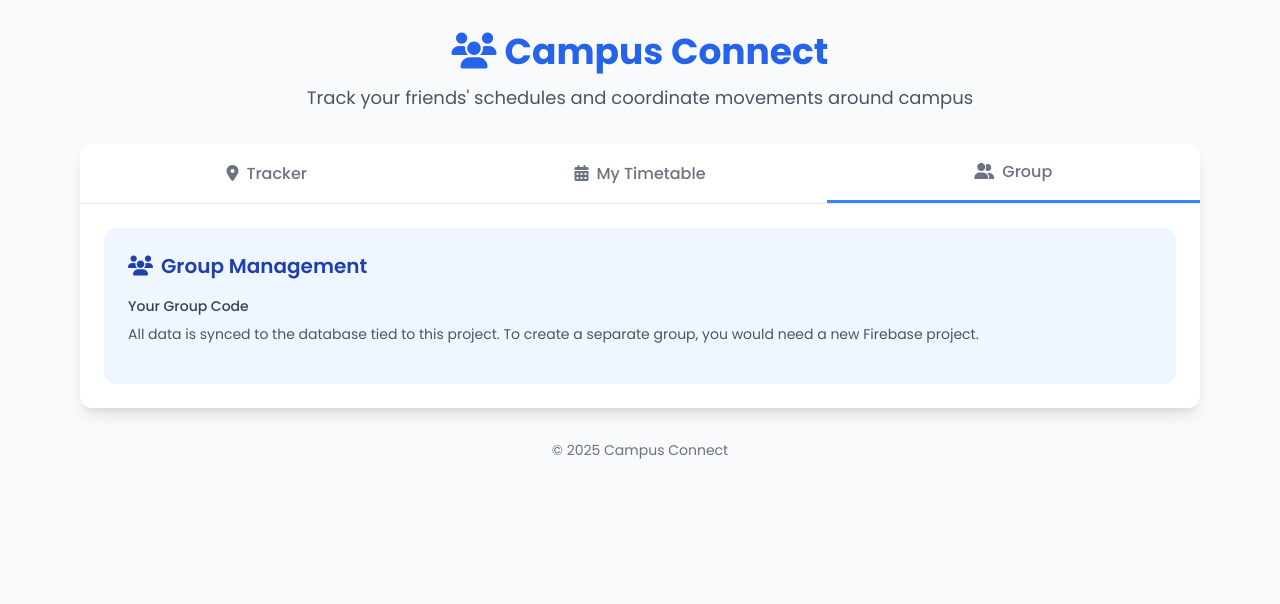
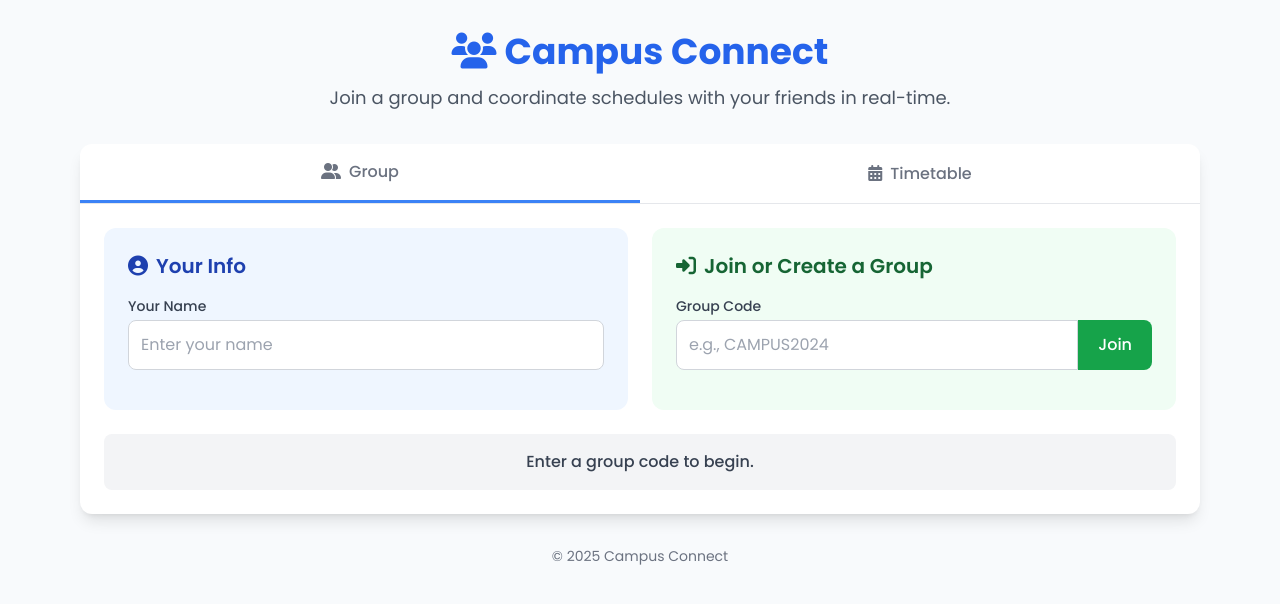
Before and after one commit to Visaging/campus-connect, a plain HTML site: page index.html in a window 1280 px wide. Both pictures are taken after a click on the button "Group". Drawn offline with nearby package versions, Linux system fonts and the light colour scheme; no server answers.

Commit message:
Commit-4

```diff
--- a/index.html
+++ b/index.html
@@ -11,36 +11,48 @@
         body { font-family: 'Poppins', sans-serif; background-color: #f8fafc; color: #334155; }
         .card:hover { transform: translateY(-5px); box-shadow: 0 10px 25px -5px rgba(0, 0, 0, 0.1); }
         .tab-btn.active { border-bottom: 3px solid #3b82f6; }
+        #group-status { transition: opacity 0.3s ease; }
     </style>
 </head>
 <body class="min-h-screen">
     <div class="max-w-6xl mx-auto px-4 py-8">
         <header class="text-center mb-8">
             <h1 class="text-4xl font-bold text-blue-600 mb-3"><i class="fas fa-users mr-2"></i>Campus Connect</h1>
-            <p class="text-gray-600 text-lg">Track your friends' schedules and coordinate movements around campus</p>
+            <p class="text-gray-600 text-lg">Join a group and coordinate schedules with your friends in real-time.</p>
         </header>
 
         <div class="bg-white rounded-xl shadow-lg overflow-hidden">
             <div class="flex border-b">
-                <button class="tab-btn flex-1 py-4 font-medium text-center text-blue-600 active" data-tab="tracker">
-                    <i class="fas fa-map-marker-alt mr-2"></i>Tracker
-                </button>
-                <button class="tab-btn flex-1 py-4 font-medium text-center text-gray-500" data-tab="timetable">
-                    <i class="fas fa-calendar-alt mr-2"></i>My Timetable
-                </button>
                 <button class="tab-btn flex-1 py-4 font-medium text-center text-gray-500" data-tab="group">
                     <i class="fas fa-user-friends mr-2"></i>Group
                 </button>
+                <button class="tab-btn flex-1 py-4 font-medium text-center text-blue-600 active" data-tab="timetable">
+                    <i class="fas fa-calendar-alt mr-2"></i>Timetable
+                </button>
             </div>
 
-            <div id="tracker-tab" class="tab-content p-6">
-                <div class="card bg-gradient-to-r from-blue-500 to-indigo-600 rounded-xl p-6 mb-6 text-center text-white">
-                    <h2 class="text-xl font-semibold mb-2">Current Time</h2>
-                    <div id="current-time-display" class="text-4xl font-bold mb-1">...</div>
-                    <div id="current-date-display" class="opacity-90">...</div>
+            <div id="group-tab" class="tab-content p-6">
+                <div class="grid grid-cols-1 md:grid-cols-2 gap-6">
+                    <div class="card bg-blue-50 rounded-xl p-6">
+                        <h2 class="text-xl font-semibold mb-4 text-blue-800"><i class="fas fa-user-circle mr-2"></i>Your Info</h2>
+                        <div class="mb-4">
+                            <label for="user-name" class="block text-sm font-medium text-gray-700 mb-1">Your Name</label>
+                            <input type="text" id="user-name" class="w-full p-3 border border-gray-300 rounded-lg" placeholder="Enter your name">
                         </div>
-                <div class="text-center py-8">
-                    <p class="text-gray-500">A live overview of your group's schedule will appear here.</p>
+                    </div>
+                    <div class="card bg-green-50 rounded-xl p-6">
+                        <h2 class="text-xl font-semibold mb-4 text-green-800"><i class="fas fa-sign-in-alt mr-2"></i>Join or Create a Group</h2>
+                        <div class="mb-4">
+                            <label for="group-code" class="block text-sm font-medium text-gray-700 mb-1">Group Code</label>
+                            <div class="flex">
+                                <input type="text" id="group-code" class="flex-1 p-3 border border-gray-300 rounded-l-lg" placeholder="e.g., CAMPUS2024">
+                                <button onclick="joinGroup()" class="bg-green-600 text-white px-5 py-3 rounded-r-lg hover:bg-green-700 font-medium">Join</button>
+                            </div>
+                        </div>
+                    </div>
+                </div>
+                <div id="group-status" class="text-center mt-6 p-4 rounded-lg bg-gray-100 text-gray-700 font-medium opacity-0">
+                    Connecting to group...
                 </div>
             </div>
 
@@ -91,7 +103,7 @@
                     </div>
                 </div>
 
-                <h2 class="text-xl font-semibold mb-4 text-gray-800"><i class="fas fa-calendar-check mr-2"></i>My Weekly Schedule</h2>
+                <h2 class="text-xl font-semibold mb-4 text-gray-800"><i class="fas fa-calendar-check mr-2"></i>Group Weekly Schedule</h2>
                 <div class="overflow-x-auto">
                     <table class="w-full bg-white rounded-xl shadow-sm">
                         <thead>
@@ -112,16 +124,6 @@
                 <div class="mt-6 card bg-white rounded-xl p-6">
                     <h3 class="text-lg font-semibold mb-4 text-gray-800"><i class="fas fa-list mr-2"></i>Class List</h3>
                     <div id="class-list" class="space-y-3"></div>
-                </div>
-            </div>
-
-            <div id="group-tab" class="tab-content hidden p-6">
-                <div class="card bg-blue-50 rounded-xl p-6">
-                    <h2 class="text-xl font-semibold mb-4 text-blue-800"><i class="fas fa-users mr-2"></i>Group Management</h2>
-                    <div class="mb-4">
-                        <label class="block text-sm font-medium text-gray-700 mb-2">Your Group Code</label>
-                        <p class="text-sm text-gray-600 mt-2">All data is synced to the database tied to this project. To create a separate group, you would need a new Firebase project.</p>
-                    </div>
                 </div>
             </div>
         </div>
@@ -147,59 +149,107 @@
         // Initialize Firebase
         firebase.initializeApp(firebaseConfig);
         const db = firebase.firestore();
-        const classesCollection = db.collection("classes");
+        let classesCollection = null; // Will be set when a group is joined
+        let unsubscribe = null; // To stop listening to old group changes
 
-        // --- Live Data Listener ---
-        classesCollection.orderBy("startTime").onSnapshot(snapshot => {
+        // --- App Initialization ---
+        document.addEventListener('DOMContentLoaded', () => {
+            // Load user name and group code from localStorage
+            document.getElementById('user-name').value = localStorage.getItem('userName') || '';
+            const savedGroupCode = localStorage.getItem('groupCode');
+            if (savedGroupCode) {
+                document.getElementById('group-code').value = savedGroupCode;
+                joinGroup();
+            } else {
+                showGroupStatus('Enter a group code to begin.', 'blue');
+            }
+        });
+
+        // --- Group Management ---
+        function joinGroup() {
+            const userName = document.getElementById('user-name').value.trim();
+            const groupCode = document.getElementById('group-code').value.trim();
+
+            if (!userName) {
+                alert('Please enter your name first!');
+                return;
+            }
+            if (!groupCode) {
+                alert('Please enter a group code!');
+                return;
+            }
+
+            // Save user info
+            localStorage.setItem('userName', userName);
+            localStorage.setItem('groupCode', groupCode);
+
+            // Set the collection reference
+            classesCollection = db.collection('groups').doc(groupCode).collection('classes');
+
+            // Listen to changes in the new group
+            listenToGroupChanges();
+            showGroupStatus(`You are now connected to group: ${groupCode}`, 'green');
+            switchTab('timetable'); // Switch to timetable view after joining
+        }
+
+        function listenToGroupChanges() {
+            // If we are already listening to a group, stop it first
+            if (unsubscribe) {
+                unsubscribe();
+            }
+            // Start listening to the new collection
+            unsubscribe = classesCollection.orderBy("startTime").onSnapshot(snapshot => {
                 const schedule = snapshot.docs.map(doc => ({ id: doc.id, ...doc.data() }));
                 updateClassList(schedule);
                 updateScheduleTable(schedule);
+            }, error => {
+                console.error("Error listening to group changes: ", error);
+                showGroupStatus(`Error connecting to group. Check console for details.`, 'red');
             });
+        }
 
-        // --- App Initialization ---
-        document.addEventListener('DOMContentLoaded', () => {
-            updateTime();
-            setInterval(updateTime, 60000);
-            document.getElementById('add-update-btn').onclick = addClass; // Set initial button action
-        });
+        function showGroupStatus(message, color) {
+            const statusDiv = document.getElementById('group-status');
+            statusDiv.textContent = message;
+            statusDiv.classList.remove('bg-gray-100', 'bg-green-100', 'bg-red-100', 'text-gray-700', 'text-green-800', 'text-red-800');
+            if (color === 'green') {
+                statusDiv.classList.add('bg-green-100', 'text-green-800');
+            } else if (color === 'red') {
+                statusDiv.classList.add('bg-red-100', 'text-red-800');
+            } else {
+                 statusDiv.classList.add('bg-gray-100', 'text-gray-700');
+            }
+            statusDiv.style.opacity = '1';
+        }
 
         // --- Tab and UI Functions ---
-        document.querySelectorAll('.tab-btn').forEach(button => {
-            button.addEventListener('click', () => {
-                const tabName = button.getAttribute('data-tab');
+        function switchTab(tabName) {
             document.querySelectorAll('.tab-btn').forEach(btn => {
                 btn.classList.remove('active', 'text-blue-600');
                 btn.classList.add('text-gray-500');
             });
-                button.classList.add('active', 'text-blue-600');
+            document.querySelector(`.tab-btn[data-tab="${tabName}"]`).classList.add('active', 'text-blue-600');
             document.querySelectorAll('.tab-content').forEach(tab => tab.classList.add('hidden'));
             document.getElementById(tabName + '-tab').classList.remove('hidden');
+        }
+        document.querySelectorAll('.tab-btn').forEach(button => {
+            button.addEventListener('click', () => switchTab(button.getAttribute('data-tab')));
         });
-        });
-
-        function updateTime() {
-            const now = new Date();
-            const timeString = now.toLocaleTimeString([], { hour: '2-digit', minute: '2-digit' });
-            const dateString = now.toLocaleDateString('en-US', { weekday: 'long', year: 'numeric', month: 'long', day: 'numeric' });
-            document.getElementById('current-time-display').textContent = timeString;
-            document.getElementById('current-date-display').textContent = dateString;
-        }
 
         // --- UI Update Functions ---
         function updateClassList(schedule) {
             const classList = document.getElementById('class-list');
             classList.innerHTML = '';
             if (schedule.length === 0) {
-                classList.innerHTML = '<p class="text-gray-500 text-center">Add your first class using the form above!</p>';
+                classList.innerHTML = '<p class="text-gray-500 text-center">No classes in this group yet. Be the first to add one!</p>';
                 return;
             }
             schedule.forEach(cls => {
                 const classItem = document.createElement('div');
                 classItem.className = 'bg-gray-50 p-4 rounded-lg flex justify-between items-center';
-                // Using template literals to pass all arguments cleanly
                 classItem.innerHTML = `
                     <div>
-                        <div class="font-medium text-gray-900">${cls.subject}</div>
+                        <div class="font-medium text-gray-900">${cls.subject} <span class="text-xs font-normal text-gray-500">(Added by ${cls.addedBy || 'Unknown'})</span></div>
                         <div class="text-sm text-gray-600">${cls.day} • ${formatTime(cls.startTime)}-${formatTime(cls.endTime)} • ${cls.location}</div>
                         <div class="text-xs text-gray-500">Professor: ${cls.professor || 'N/A'}</div>
                     </div>
@@ -224,12 +274,12 @@
                 row.innerHTML = `<td class="p-3 border-t font-medium text-xs md:text-sm">${timeSlot}</td>`;
                 ['Monday', 'Tuesday', 'Wednesday', 'Thursday', 'Friday', 'Saturday'].forEach(day => {
                     const cell = document.createElement('td');
-                    cell.className = 'p-1 border-t';
+                    cell.className = 'p-1 border-t relative';
                     const cellClasses = schedule.filter(cls => cls.day === day && isTimeInSlot(timeSlot, cls.startTime, cls.endTime));
                     if (cellClasses.length > 0) {
-                        cell.innerHTML = `<div class="bg-blue-100 border border-blue-300 rounded-lg p-2 text-center">
+                        cell.innerHTML = `<div class="bg-blue-100 border border-blue-300 rounded-lg p-2 text-center group">
                             <div class="font-medium text-blue-900 text-sm">${cellClasses[0].subject}</div>
-                            <div class="text-xs text-blue-700 hidden md:block">${cellClasses[0].location}</div>
+                            <div class="text-xs text-blue-700 hidden md:block">${cellClasses[0].addedBy}</div>
                         </div>`;
                     }
                     row.appendChild(cell);
@@ -240,13 +290,18 @@
 
         // --- Firestore CRUD Functions ---
         function addClass() {
+            if (!classesCollection) {
+                alert("Please join a group before adding a class.");
+                return;
+            }
             const newClass = {
                 day: document.getElementById('class-day').value,
                 startTime: document.getElementById('start-time').value,
                 endTime: document.getElementById('end-time').value,
                 location: document.getElementById('class-location').value.trim(),
                 subject: document.getElementById('subject-name').value.trim(),
-                professor: document.getElementById('professor-name').value.trim()
+                professor: document.getElementById('professor-name').value.trim(),
+                addedBy: localStorage.getItem('userName') || 'Anonymous' // Tag with user's name
             };
             if (!newClass.subject || !newClass.startTime || !newClass.endTime) {
                 alert('Please fill in Subject, Start Time, and End Time.');
@@ -263,7 +318,7 @@
             document.getElementById('end-time').value = endTime;
             document.getElementById('class-location').value = location;
             document.getElementById('subject-name').value = subject;
-            document.getElementById('professor-name').value = professor === 'undefined' ? '' : professor; // Handle undefined professor
+            document.getElementById('professor-name').value = professor === 'undefined' ? '' : professor;
 
             const actionButton = document.getElementById('add-update-btn');
             actionButton.innerHTML = '<i class="fas fa-save mr-2"></i>Update Class';
@@ -271,13 +326,15 @@
         }
 
         function updateClass(id) {
+            if (!classesCollection) return;
             const updatedClass = {
                 day: document.getElementById('class-day').value,
                 startTime: document.getElementById('start-time').value,
                 endTime: document.getElementById('end-time').value,
                 location: document.getElementById('class-location').value.trim(),
                 subject: document.getElementById('subject-name').value.trim(),
-                professor: document.getElementById('professor-name').value.trim()
+                professor: document.getElementById('professor-name').value.trim(),
+                addedBy: localStorage.getItem('userName') || 'Anonymous' // Re-tag with user's name
             };
             classesCollection.doc(id).update(updatedClass)
                 .then(() => {
@@ -290,6 +347,7 @@
         }
 
         function deleteClass(id) {
+            if (!classesCollection) return;
             if (confirm('Are you sure you want to delete this class?')) {
                 classesCollection.doc(id).delete().catch(error => console.error("Error removing document: ", error));
             }
```
Lines whose indentation alone changed are shown as unchanged.
